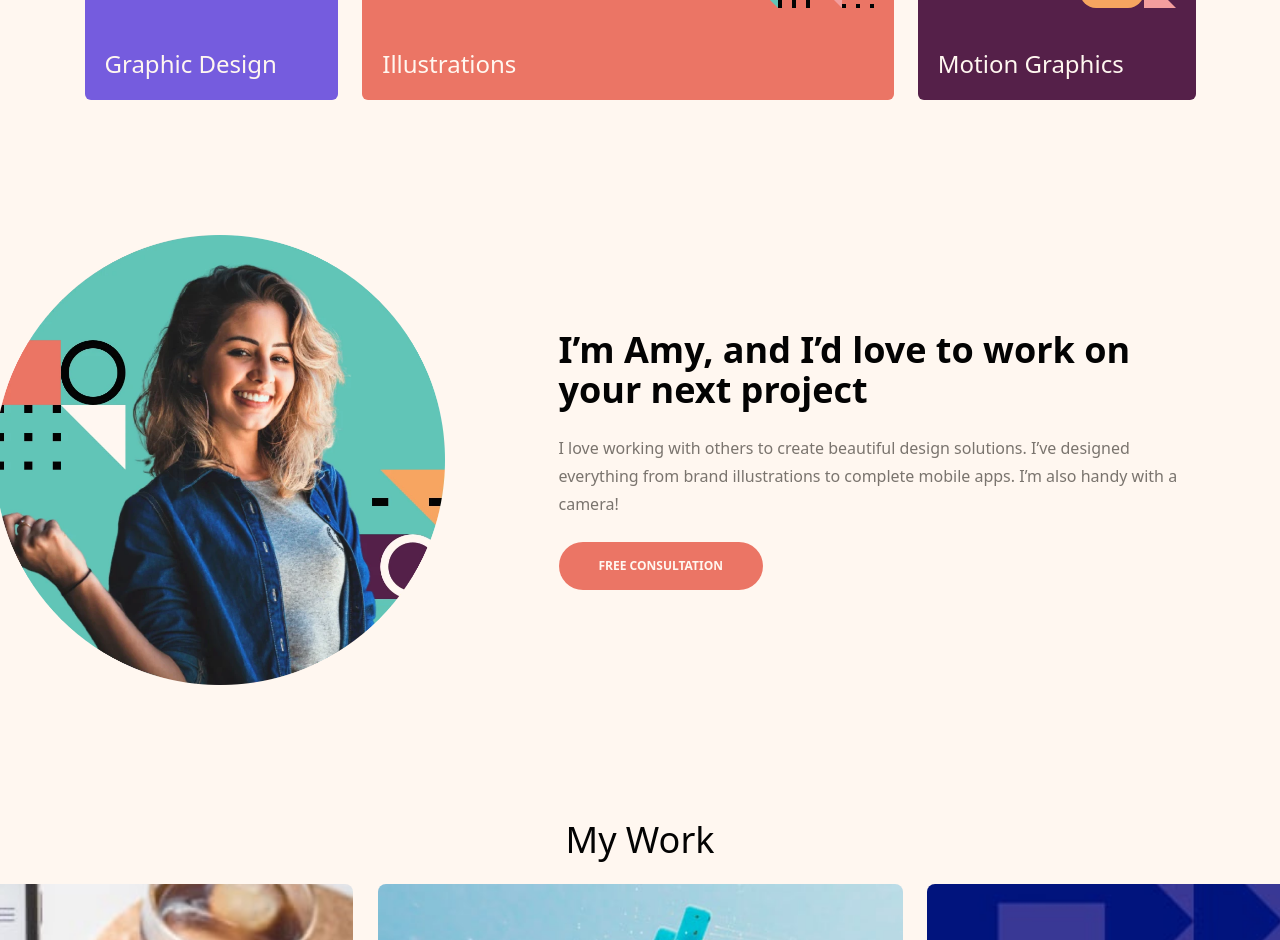
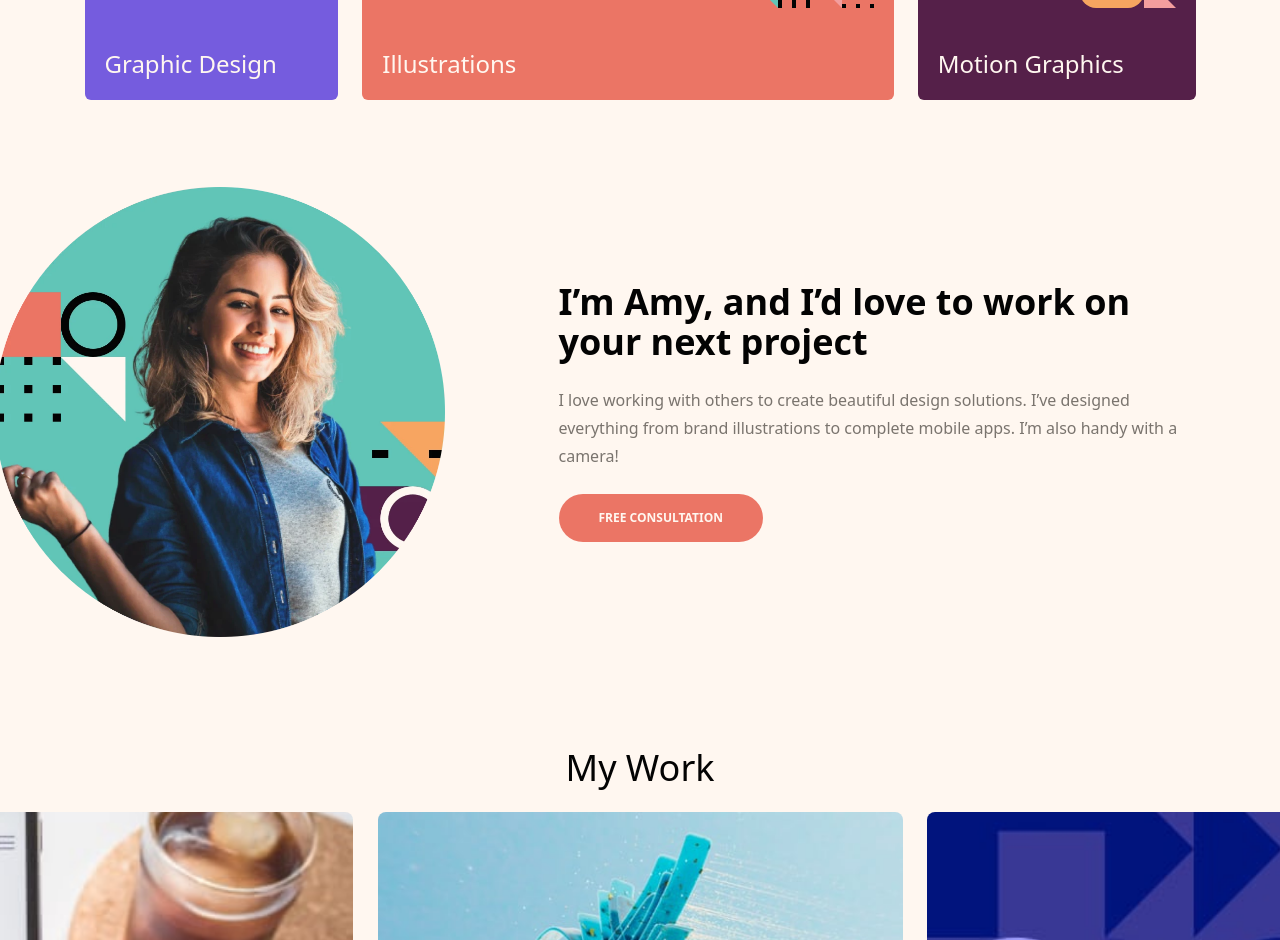
Before and after one commit to DanK1368/single-page-design-portfolio, a React (Create React App) app: page / in a window 1280 px wide. Shown: the part 600-1540 px from the top of the page. Built offline with nearby package versions, Linux system fonts and the light colour scheme.

Commit message:
min height adjusted for the about component to be smaller on tablet size compared to desktop

```diff
--- a/src/components/About.js
+++ b/src/components/About.js
@@ -8,7 +8,7 @@ const About = () => {
     <InView threshold={0.25}>
       {({ ref, inView }) => (
         <motion.section
-          className=" min-h-screen flex flex-col justify-center items-center gap-6 text-center md:flex-row md:my-20 lg:min-h-[70vh]"
+          className=" min-h-screen flex flex-col justify-center items-center gap-6 text-center md:flex-row md:min-h-[60vh] lg:min-h-[70vh]"
           ref={ref}
           initial={{ opacity: 0 }}
           animate={inView ? { opacity: 1 } : { opacity: 0 }}
```
